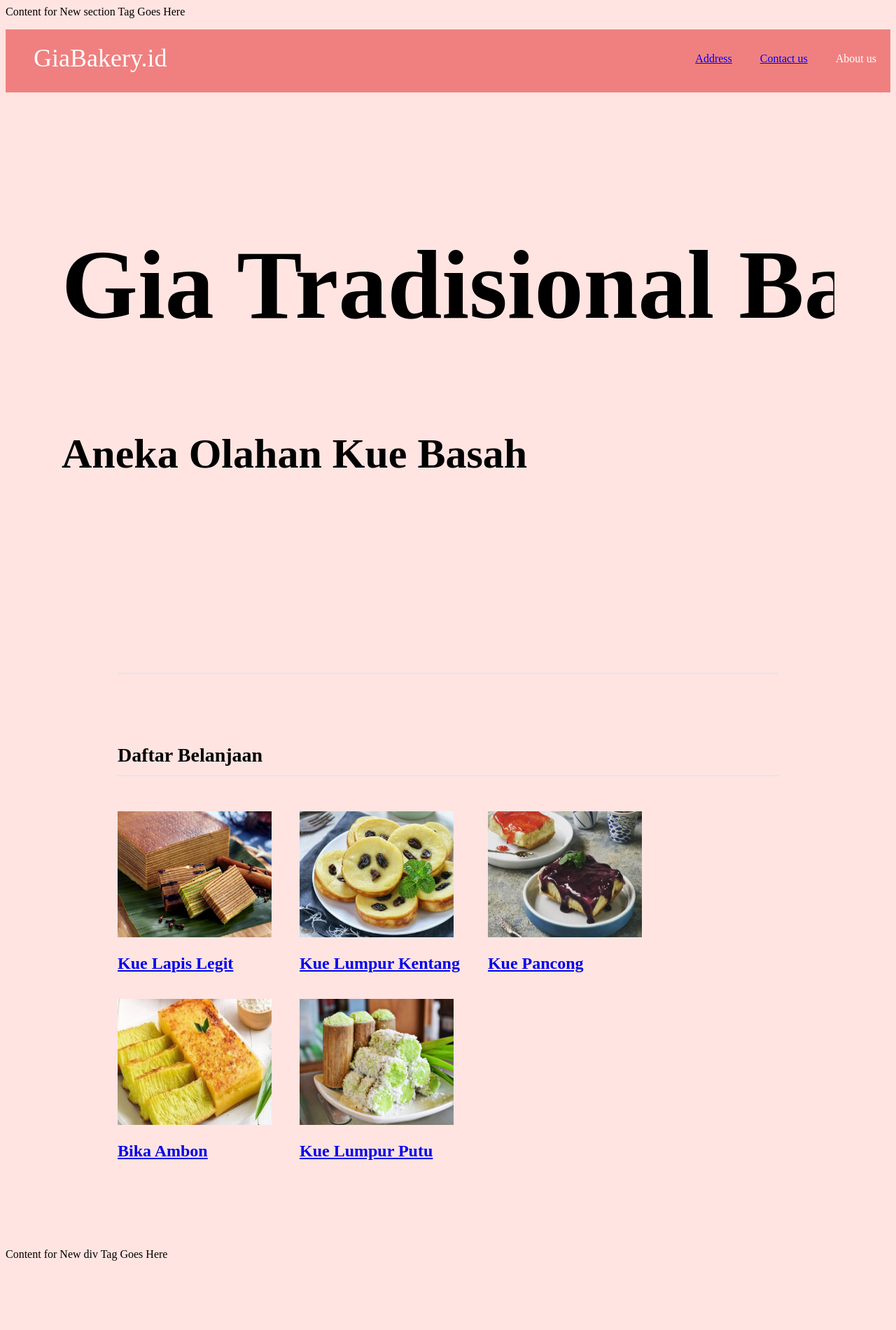
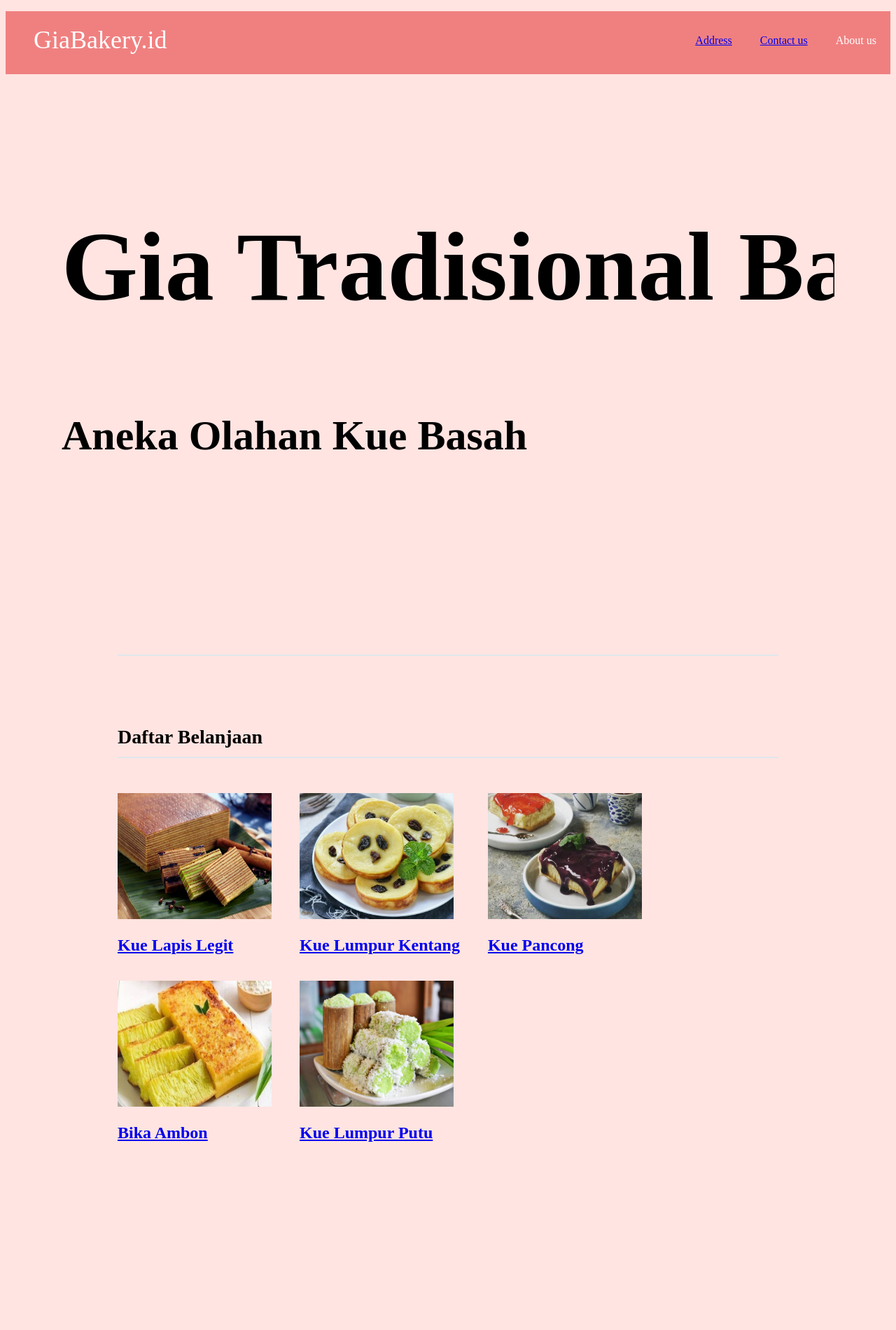
Before and after one commit to 18610031NovitaAnggiaPutri/NovitaAnggiaPutri.github.io, a plain HTML site: page index.html in a window 1280 px wide. Shown: the top 1900 px of the page at 70% size. Drawn offline with Linux system fonts and the light colour scheme.

Commit message:
Update index.html

```diff
--- a/index.html
+++ b/index.html
@@ -8,7 +8,6 @@
     <link rel="stylesheet" href="stylesheet.css">
   </head>
   <body>
-    <section>Content for New section Tag Goes Here</section>
     <script>
 alert('Selamat Datang');
 alert('Selamat Berbelanja di GiaBakery');
@@ -59,7 +58,6 @@ alert('Nando Gantengku sayangku');
 		</body>
 
 
-    <div>Content for New div Tag Goes Here</div>
     <footer>
       <div class="contact-form">
         <h3 class="section-title">Contact us</h3>
```
